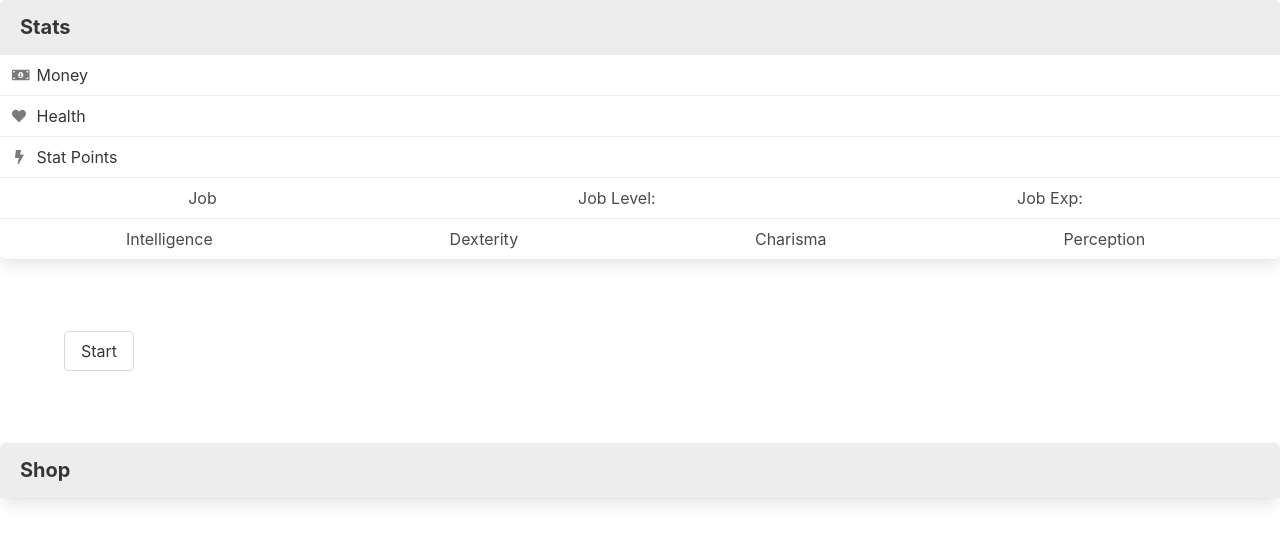
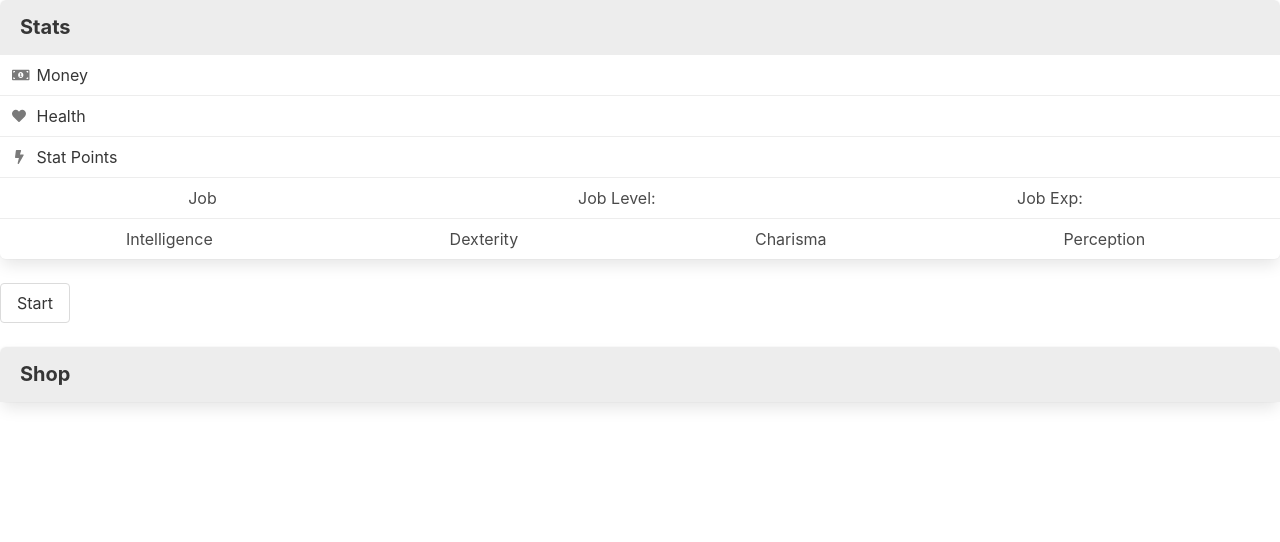
Before and after one commit to Abourass/simpleIdle, a website with bundled scripts: page index.html in a window 1280 px wide. Built offline with nearby package versions, Linux system fonts and the light colour scheme.

Commit message:
:art: UI changes

```diff
--- a/index.html
+++ b/index.html
@@ -4,6 +4,9 @@
   <meta charset="UTF-8">
   <title>Get a Life</title>
   <link rel="stylesheet" href="https://cdn.jsdelivr.net/npm/bulma@0.8.0/css/bulma.min.css">
+  <style>
+    .buttonSection {padding: 0; margin-left: auto; margin-right: auto}
+  </style>
 </head>
 <body>
 <nav class="panel">
@@ -34,8 +37,8 @@
     <p class="level-item has-text-centered">Perception &nbsp; <span id="perc"></span></p>
   </div>
 </nav>
-<section class="section">
-  <div id="controls" class="container">
+<section class="buttonSection">
+  <div id="controls">
     <button id="startBtn" class="button">Start</button>
   </div>
 </section>
```
